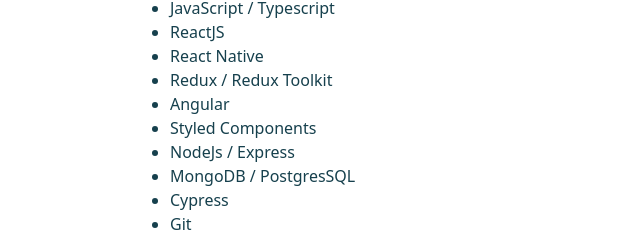
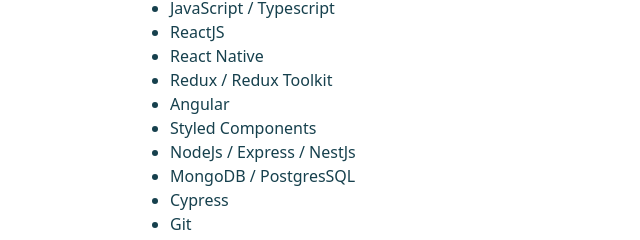
Before and after one commit to emp74ark/cv, a website: page index.html in a window 1280 px wide. Shown: the part 836-1076 px from the top of the page, 34-674 px from the left. Drawn offline with Linux system fonts and the light colour scheme.

Commit message:
feat: add NestJs to tech stack description

```diff
--- a/index.html
+++ b/index.html
@@ -100,7 +100,7 @@
         <li>Redux / Redux Toolkit</li>
         <li>Angular</li>
         <li>Styled Components</li>
-        <li>NodeJs / Express</li>
+        <li>NodeJs / Express / NestJs</li>
         <li>MongoDB / PostgresSQL</li>
         <li>Cypress</li>
         <li>Git</li>
```
